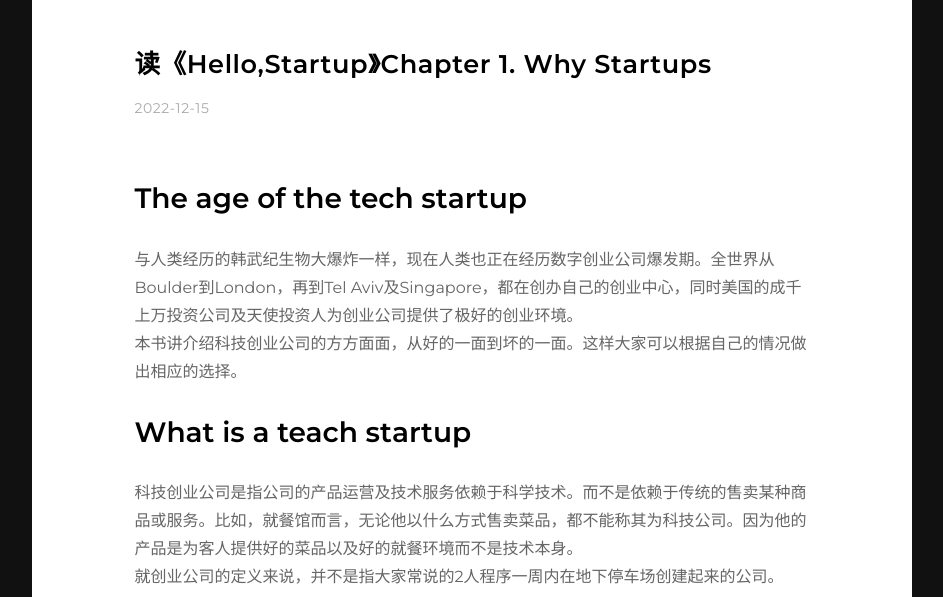
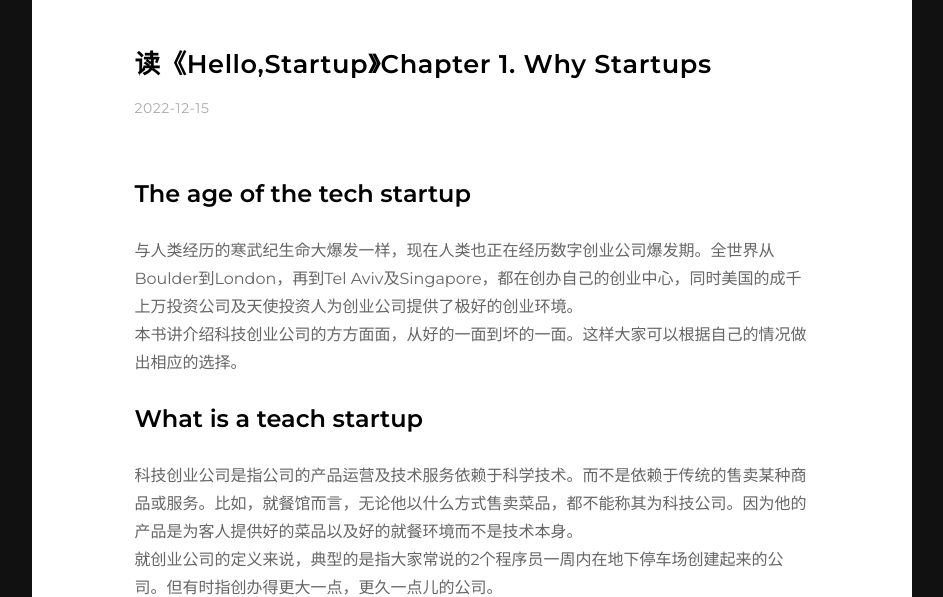
Before and after one commit to ddayup2099/ddayup2099.github.io, a plain HTML site: page 2022/12/15/hello-startup-chapter1/index.html in a window 1280 px wide. Shown: the part 234-831 px from the top of the page, without its empty margins (168-1111 px from the left). Drawn offline with Linux system fonts and the light colour scheme.

Commit message:
Site updated: 2022-12-15 17:59:21

```diff
--- a/2022/12/15/hello-startup-chapter1/index.html
+++ b/2022/12/15/hello-startup-chapter1/index.html
@@ -42,8 +42,8 @@
             2022-12-15
         </div>
         <div class="post-md">
-            <h3 id="The-age-of-the-tech-startup"><a href="#The-age-of-the-tech-startup" class="headerlink" title="The age of the tech startup"></a>The age of the tech startup</h3><p>与人类经历的韩武纪生物大爆炸一样，现在人类也正在经历数字创业公司爆发期。全世界从Boulder到London，再到Tel Aviv及Singapore，都在创办自己的创业中心，同时美国的成千上万投资公司及天使投资人为创业公司提供了极好的创业环境。<br>本书讲介绍科技创业公司的方方面面，从好的一面到坏的一面。这样大家可以根据自己的情况做出相应的选择。</p>
-<h3 id="What-is-a-teach-startup"><a href="#What-is-a-teach-startup" class="headerlink" title="What is a teach startup"></a>What is a teach startup</h3><p>科技创业公司是指公司的产品运营及技术服务依赖于科学技术。而不是依赖于传统的售卖某种商品或服务。比如，就餐馆而言，无论他以什么方式售卖菜品，都不能称其为科技公司。因为他的产品是为客人提供好的菜品以及好的就餐环境而不是技术本身。<br>就创业公司的定义来说，并不是指大家常说的2人程序一周内在地下停车场创建起来的公司。</p>
+            <h4 id="The-age-of-the-tech-startup"><a href="#The-age-of-the-tech-startup" class="headerlink" title="The age of the tech startup"></a>The age of the tech startup</h4><p>与人类经历的寒武纪生命大爆发一样，现在人类也正在经历数字创业公司爆发期。全世界从Boulder到London，再到Tel Aviv及Singapore，都在创办自己的创业中心，同时美国的成千上万投资公司及天使投资人为创业公司提供了极好的创业环境。<br>本书讲介绍科技创业公司的方方面面，从好的一面到坏的一面。这样大家可以根据自己的情况做出相应的选择。</p>
+<h4 id="What-is-a-teach-startup"><a href="#What-is-a-teach-startup" class="headerlink" title="What is a teach startup"></a>What is a teach startup</h4><p>科技创业公司是指公司的产品运营及技术服务依赖于科学技术。而不是依赖于传统的售卖某种商品或服务。比如，就餐馆而言，无论他以什么方式售卖菜品，都不能称其为科技公司。因为他的产品是为客人提供好的菜品以及好的就餐环境而不是技术本身。<br>就创业公司的定义来说，典型的是指大家常说的2个程序员一周内在地下停车场创建起来的公司。但有时指创办得更大一点，更久一点儿的公司。<br>比如华尔街日报称Snapchat、Uber、SpaceX等为初创公司，虽然他们估值公司、创建时间及员工并不少。<br>也就是说，初创公司的定义并不是看它估值多少、创建时长和有多少人而定。<br>Eric Ries的定义：”创业公司是指在极端不确定的环境下用来创建新的产品或服务的人类组织。” 他强调的就是”极端不确定的外部环境”。但这还不够，因为传统企业其实也同样面临这种不确定性。</p>
 <h3 id="Why-do-you-should-work-at-a-startup"><a href="#Why-do-you-should-work-at-a-startup" class="headerlink" title="Why do you should work at a startup"></a>Why do you should work at a startup</h3><h5 id="More-opportunity"><a href="#More-opportunity" class="headerlink" title="More opportunity"></a>More opportunity</h5><h5 id="More-ownership"><a href="#More-ownership" class="headerlink" title="More ownership"></a>More ownership</h5><h5 id="More-fun"><a href="#More-fun" class="headerlink" title="More fun"></a>More fun</h5><h3 id="Why-you-shouldn’t-work-at-a-startup"><a href="#Why-you-shouldn’t-work-at-a-startup" class="headerlink" title="Why you shouldn’t work at a startup"></a>Why you shouldn’t work at a startup</h3><h5 id="It’s-not-a-glamorous"><a href="#It’s-not-a-glamorous" class="headerlink" title="It’s not a glamorous"></a>It’s not a glamorous</h5><h5 id="It’s-a-sacrifice"><a href="#It’s-a-sacrifice" class="headerlink" title="It’s a sacrifice"></a>It’s a sacrifice</h5><h5 id="You-probably-won’t-get-rich"><a href="#You-probably-won’t-get-rich" class="headerlink" title="You probably won’t get rich"></a>You probably won’t get rich</h5><h5 id="Joining-versus-founding-a-startup"><a href="#Joining-versus-founding-a-startup" class="headerlink" title="Joining versus founding a startup"></a>Joining versus founding a startup</h5><h3 id="Recap"><a href="#Recap" class="headerlink" title="Recap"></a>Recap</h3>
         </div>
 
```
Also changed, not shown: index.html (+1 -1 lines).
